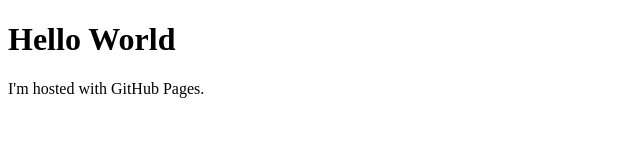
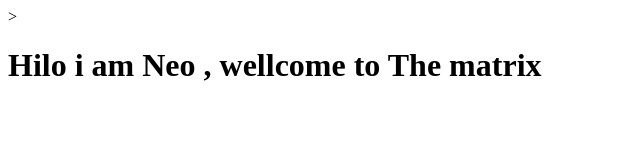
Before and after one commit to FallenAngel101001/FallenAngel101001.github.io, a plain HTML site: page Ng.html in a window 1280 px wide. Shown: the whole page, without its empty margins (0-640 px from the left). Drawn offline with Linux system fonts and the light colour scheme.

Commit message:
Update Ng.html

```diff
--- a/Ng.html
+++ b/Ng.html
@@ -1,7 +1,11 @@
 <!DOCTYPE html>
 <html>
+<head>
+    <title>Matrix</title>>
+    <link rel="icon" type="image/x-icon" href="https://www.google.com/url?sa=i&url=https%3A%2F%2Ficoholder.com%2Fen%2Fmatrixswap-1001771&psig=AOvVaw08RqfVZVnj_bzAWe7O0e9K&ust=1694361302293000&source=images&cd=vfe&opi=89978449&ved=0CBAQjRxqFwoTCKDwnu_xnYEDFQAAAAAdAAAAABAE">
+</head>
 <body>
-<h1>Hello World</h1>
-<p>I'm hosted with GitHub Pages.</p>
+<h1>Hilo i am Neo , wellcome to The matrix</h1>
+
 </body>
 </html>
```
